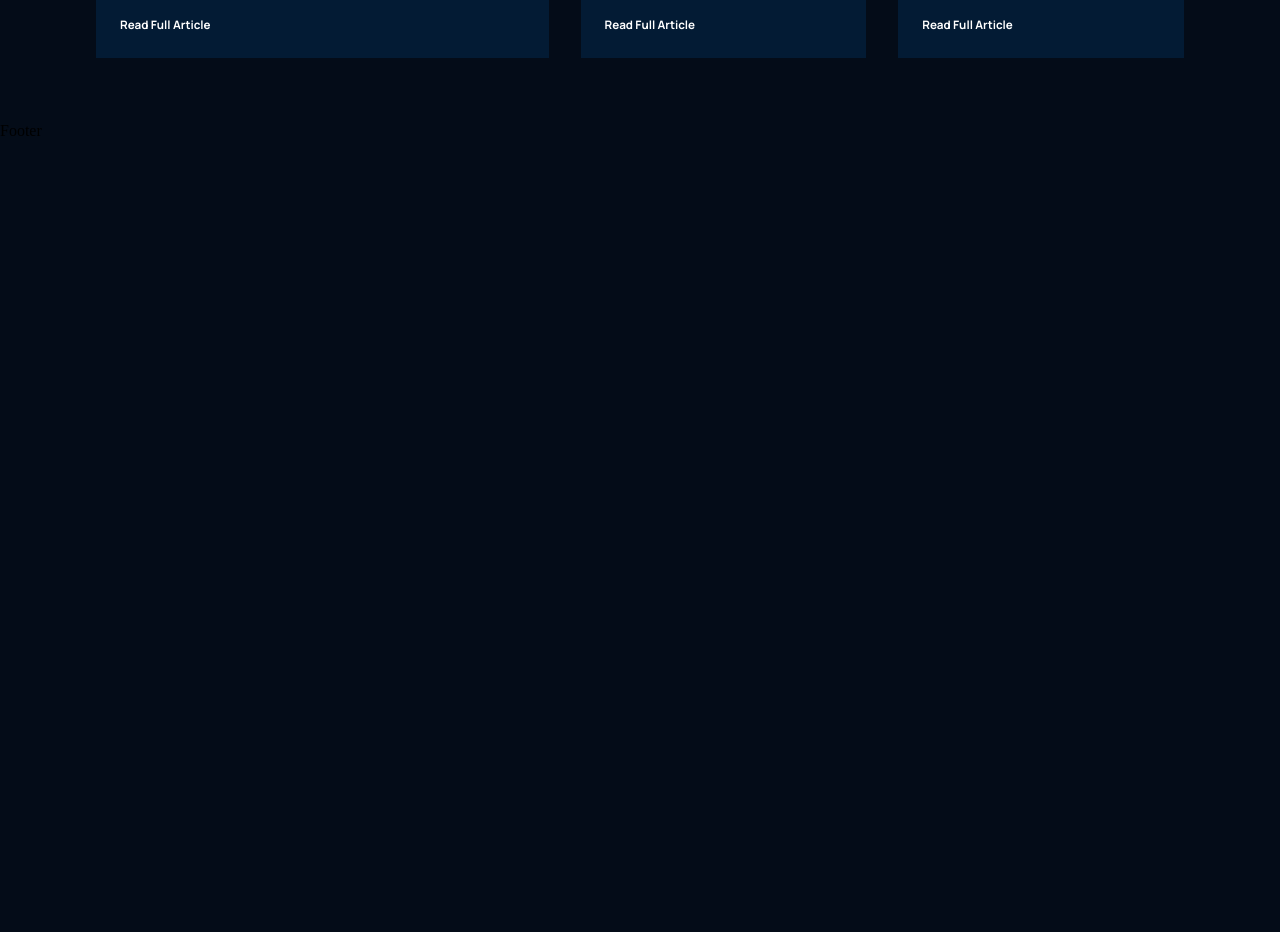
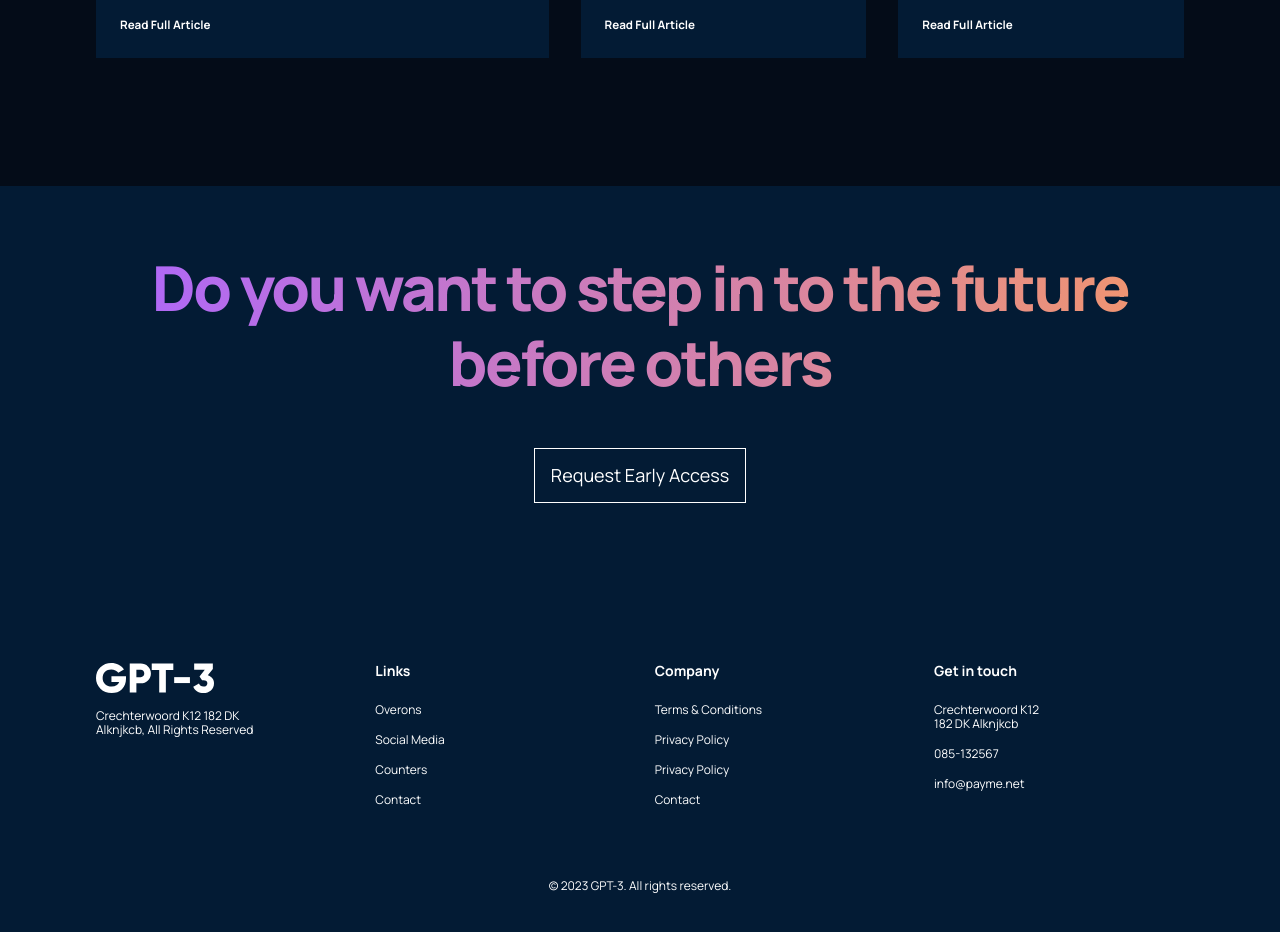
Before and after one commit to rosmildoLopes/gpt3-blog, a React (Vite) app: page / in a window 1280 px wide. Shown: the part 3940-4872 px from the top of the page. Before the commit the page ends 4080 px from the top, so only its background shows below. Built offline with nearby package versions, Linux system fonts and the light colour scheme.

Commit message:
Footer finished

```diff
--- a/src/containers/footer/Footer.jsx
+++ b/src/containers/footer/Footer.jsx
@@ -1,10 +1,49 @@
-import React from 'react'
-import './footer.css'
+import React from "react";
+import "./footer.css";
+import gpt3Logo from "../../assets/logo.svg";
 
 const Footer = () => {
   return (
-    <div>Footer</div>
-  )
-}
+    <div className="gpt3__footer section__padding">
+      <div className="gpt3__footer-heading">
+        <h1 className="gradient__text">
+          Do you want to step in to the future before others
+        </h1>
+      </div>
+      <div className="gpt3__footer-btn">
+        <p>Request Early Access</p>
+      </div>
+      <div className="gpt3__footer-links">
+        <div className="gpt3__footer-links_logo">
+          <img src={gpt3Logo} alt="logo" />
+          <p>Crechterwoord K12 182 DK <br/>Alknjkcb, All Rights Reserved</p>
+        </div>
+        <div className="gpt3__footer-links_div">
+          <h4>Links</h4>
+          <p>Overons</p>
+          <p>Social Media</p>
+          <p>Counters</p>
+          <p>Contact</p>
+        </div>
+        <div className="gpt3__footer-links_div">
+          <h4>Company</h4>
+          <p>Terms & Conditions</p>
+          <p>Privacy Policy</p>
+          <p>Privacy Policy</p>
+          <p>Contact</p>
+        </div>
+        <div className="gpt3__footer-links_div">
+          <h4>Get in touch</h4>
+          <p>Crechterwoord K12 <br/> 182 DK Alknjkcb</p>
+          <p>085-132567</p>
+          <p>info@payme.net</p>
+        </div>
+      </div>
+      <div className="gpt3__footer-copyright">
+        <p>© 2023 GPT-3. All rights reserved.</p>
+      </div>
+    </div>
+  );
+};
 
-export default Footer
+export default Footer;
--- a/src/containers/footer/footer.css
+++ b/src/containers/footer/footer.css
@@ -0,0 +1,140 @@
+.gpt3__footer {
+  display: flex;
+  flex-direction: column;
+  justify-content: center;
+  align-items: center;
+  margin: 4rem 0 0;
+
+  background: var(--color-footer);
+}
+
+.gpt3__footer-heading {
+  width: 100%;
+  text-align: center;
+  margin-bottom: 3rem;
+}
+
+.gpt3__footer-heading h1 {
+  font-family: var(--font-family);
+  font-weight: 800;
+  font-size: 62px;
+  line-height: 75px;
+  text-align: center;
+  letter-spacing: -0.04em;
+}
+
+.gpt3__footer-btn {
+  padding: 1rem;
+  display: flex;
+  align-items: center;
+  justify-content: center;
+  border: 1px solid #ffffff;
+  margin-bottom: 10rem;
+  cursor: pointer;
+}
+
+.gpt3__footer-btn p {
+  font-family: var(--font-family);
+  font-size: 18px;
+  line-height: 21px;
+  color: #ffffff;
+  box-sizing: border-box;
+}
+
+.gpt3__footer-links {
+  display: flex;
+  justify-content: space-between;
+  align-items: flex-start;
+  flex-wrap: wrap;
+  flex-direction: row;
+  width: 100%;
+  text-align: left;
+}
+
+.gpt3__footer-links div {
+  width: 250px;
+}
+
+.gpt3__footer-links_logo {
+  display: flex;
+  flex-direction: column;
+}
+
+.gpt3__footer-links_logo img {
+  width: 118px;
+  height: 30px;
+  margin-bottom: 1rem;
+}
+
+.gpt3__footer-links_logo p {
+  font-family: var(--font-family);
+  font-size: 12px;
+  line-height: 14px;
+  color: #ffffff;
+}
+
+.gpt3__footer-links_div {
+  display: flex;
+  justify-content: flex-start;
+  flex-direction: column;
+}
+
+.gpt3__footer-links_div h4 {
+  font-size: 14px;
+  line-height: 16px;
+  font-family: var(--font-family);
+  color: #ffffff;
+  margin-bottom: 1rem;
+}
+
+.gpt3__footer-links_div p {
+  font-size: 12px;
+  line-height: 14px;
+  font-family: var(--font-family);
+  color: #ffffff;
+  margin: 0.5rem 0;
+  cursor: pointer;
+}
+
+.gpt3__footer-copyright {
+  margin: 4rem 0 0;
+  text-align: center;
+  width: 100%;
+}
+
+.gpt3__footer-copyright p {
+  font-family: var(--font-family);
+  font-size: 12px;
+  line-height: 14px;
+  color: #ffffff;
+}
+
+@media screen and (max-width: 850px) {
+  .gpt3__footer-heading h1 {
+    font-size: 44px;
+    line-height: 50px;
+  }
+
+  @media screen and (max-width: 550px) {
+    .gpt3__footer-heading h1 {
+      font-size: 34px;
+      line-height: 42px;
+    }
+
+    .gpt3__footer-links div {
+      margin: 1rem 0;
+    }
+
+    .gpt3__footer-heading p {
+      font-size: 314px;
+      line-height: 20px;
+    }
+  }
+}
+
+@media screen and (max-width: 450px) {
+  .gpt3__footer-heading h1 {
+    font-size: 27px;
+    line-height: 38px;
+  }
+}
```
